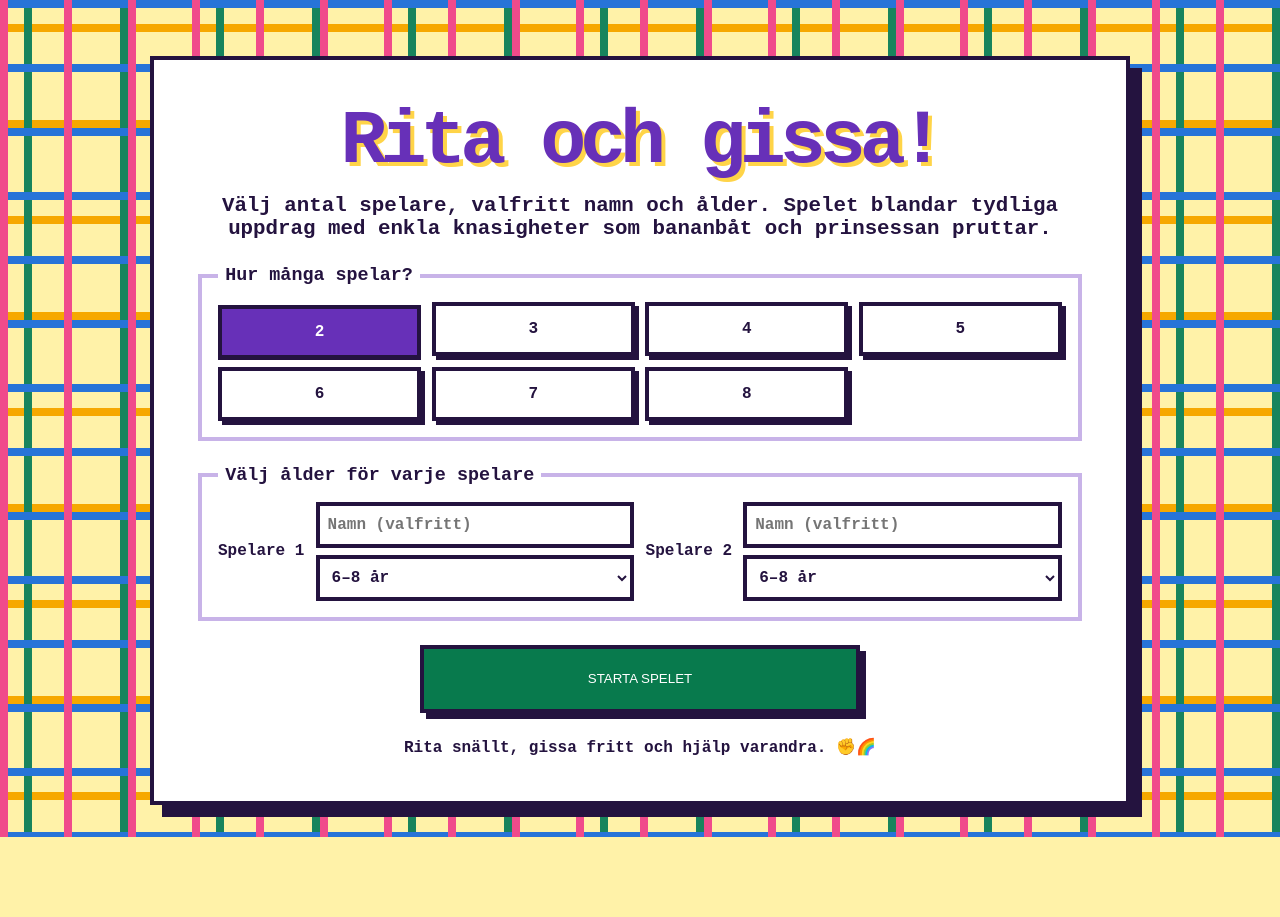
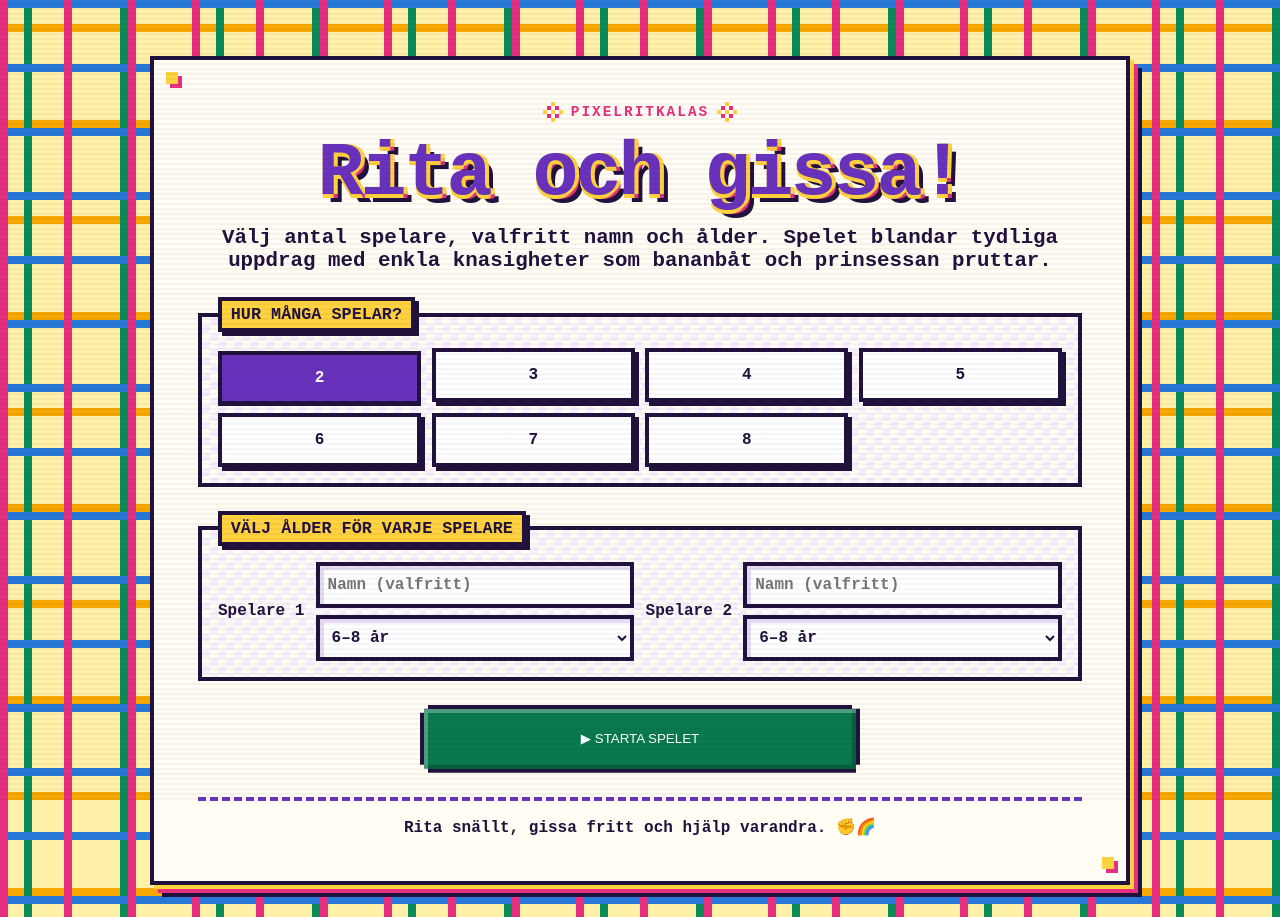
Before and after one commit to andyCDN/Ritagissa, a plain HTML site: page index.html in a window 1280 px wide. Before the commit the page ends 837 px from the top, so only its background shows below. Drawn offline with Linux system fonts and the light colour scheme.

Commit message:
Update index.html

```diff
--- a/index.html
+++ b/index.html
@@ -6,52 +6,63 @@
   <meta name="theme-color" content="#6b35c5">
   <title>Rita och gissa!</title>
   <style>
-    :root { color-scheme: light; font-family:"Courier New",ui-monospace,monospace; --ink:#24133f; --purple:#6730b8; --pixel:4px; }
+    :root { color-scheme:light; font-family:"Courier New",ui-monospace,monospace; --ink:#21123d; --purple:#6932bd; --pink:#e72f7f; --blue:#2878d8; --green:#0b8a5a; --yellow:#ffd23f; --paper:#fffdf4; --pixel:4px; }
     * { box-sizing: border-box; }
-    body { min-height:100vh; margin:0; color:var(--ink); text-align:center; background-color:#fff2a8; background-image:linear-gradient(90deg,#f04b8b 8px,transparent 8px),linear-gradient(#2774d8 8px,transparent 8px),linear-gradient(90deg,transparent 24px,#18845d 24px 32px,transparent 32px),linear-gradient(transparent 24px,#f6a800 24px 32px,transparent 32px); background-size:64px 64px,64px 64px,96px 96px,96px 96px; image-rendering:pixelated; }
-    main { width:min(100% - 1.5rem,980px); margin:auto; padding:clamp(1rem,5vw,3.5rem) 0 2rem; }
-    .panel { background:#fff; border:var(--pixel) solid var(--ink); border-radius:0; padding:clamp(1.1rem,4vw,2.75rem); box-shadow:12px 12px 0 var(--ink); }
-    h1 { margin:0; color:var(--purple); font-size:clamp(2.3rem,8vw,4.8rem); line-height:1; letter-spacing:-.08em; text-shadow:4px 4px 0 #ffd448; }
+    body { min-height:100vh; margin:0; color:var(--ink); text-align:center; background-color:#fff2a8; background-image:linear-gradient(90deg,var(--pink) 8px,transparent 8px),linear-gradient(var(--blue) 8px,transparent 8px),linear-gradient(90deg,transparent 24px,var(--green) 24px 32px,transparent 32px),linear-gradient(transparent 24px,#f6a800 24px 32px,transparent 32px); background-size:64px 64px,64px 64px,96px 96px,96px 96px; image-rendering:pixelated; }
+    body::after { content:""; position:fixed; inset:0; z-index:9; pointer-events:none; opacity:.045; background:repeating-linear-gradient(0deg,var(--ink) 0 2px,transparent 2px 5px); }
+    main { position:relative; width:min(100% - 1.5rem,980px); margin:auto; padding:clamp(1rem,5vw,3.5rem) 0 2rem; }
+    .panel { position:relative; background:var(--paper); border:var(--pixel) solid var(--ink); border-radius:0; padding:clamp(1.1rem,4vw,2.75rem); box-shadow:4px 4px 0 var(--yellow),8px 8px 0 var(--pink),12px 12px 0 var(--ink); }
+    .panel::before,.panel::after { content:""; position:absolute; width:12px; height:12px; background:var(--yellow); box-shadow:4px 4px 0 var(--pink); }
+    .panel::before { top:12px; left:12px; } .panel::after { right:12px; bottom:12px; }
+    .pixel-banner { display:flex; align-items:center; justify-content:center; gap:1rem; margin:0 0 1rem; color:var(--pink); font-size:.9rem; font-weight:900; letter-spacing:.14em; text-transform:uppercase; }
+    .pixel-star { width:4px; height:4px; flex:0 0 4px; background:var(--yellow); box-shadow:0 -8px 0 var(--yellow),0 8px 0 var(--yellow),-8px 0 0 var(--yellow),8px 0 0 var(--yellow),-4px -4px 0 var(--pink),4px -4px 0 var(--pink),-4px 4px 0 var(--pink),4px 4px 0 var(--pink); animation:pixel-blink 1.2s steps(2,end) infinite; }
+    h1 { margin:0; color:var(--purple); font-size:clamp(2.3rem,8vw,4.8rem); line-height:1; letter-spacing:-.04em; text-shadow:4px 0 0 var(--yellow),0 4px 0 var(--yellow),4px 4px 0 var(--pink),8px 8px 0 var(--ink); }
     h2 { margin:.4rem 0 1rem; font-size:clamp(1.5rem,4vw,2.2rem); }
     .intro { margin:.8rem auto 1.6rem; font-size:clamp(1rem,2.5vw,1.3rem); font-weight:700; }
     .setup-grid { display:grid; gap:1.5rem; text-align:left; }
-    fieldset { min-width:0; margin:0; padding:1rem; border:4px solid #c8b3e8; border-radius:0; }
-    legend { padding:0 .45rem; font-size:1.15rem; font-weight:900; }
+    fieldset { min-width:0; margin:0; padding:1rem; border:4px solid var(--ink); border-radius:0; background-image:linear-gradient(45deg,#f6efff 25%,transparent 25%,transparent 75%,#f6efff 75%),linear-gradient(45deg,#f6efff 25%,transparent 25%,transparent 75%,#f6efff 75%); background-size:16px 16px; background-position:0 0,8px 8px; }
+    legend { padding:.25rem .55rem; border:4px solid var(--ink); background:var(--yellow); box-shadow:4px 4px 0 var(--ink); font-size:1.05rem; font-weight:900; text-transform:uppercase; }
     .choices { display:grid; gap:.65rem; }
     .player-choices { grid-template-columns:repeat(4,1fr); }
     .player-ages { display:grid; grid-template-columns:repeat(2,minmax(0,1fr)); gap:.7rem; }
     .player-age { display:grid; grid-template-columns:auto minmax(0,1fr); align-items:center; gap:.45rem .7rem; font-weight:850; }
     .player-age span { grid-row:1 / 3; }
-    .player-age input, .player-age select { width:100%; min-height:46px; padding:.5rem; border:4px solid var(--ink); border-radius:0; color:var(--ink); background:#fff; font-family:inherit; font-size:1rem; font-weight:800; }
+    .player-age input, .player-age select { width:100%; min-height:46px; padding:.5rem; border:4px solid var(--ink); border-radius:0; color:var(--ink); background:#fff; box-shadow:inset 4px 4px 0 #e5dbf4; font-family:inherit; font-size:1rem; font-weight:800; }
     .choice input { position:absolute; opacity:0; pointer-events:none; }
     .choice span { display:grid; place-items:center; min-height:54px; padding:.55rem; border:4px solid var(--ink); border-radius:0; background:#fff; font-weight:850; cursor:pointer; box-shadow:4px 4px 0 var(--ink); }
     .choice input:checked + span { color:#fff; background:var(--purple); transform:translateY(3px); box-shadow:0 1px 0 var(--ink); }
     .choice input:focus-visible + span, .player-age input:focus-visible, .player-age select:focus-visible, button:focus-visible { outline:5px solid #ffbd00; outline-offset:3px; }
-    button { border:4px solid var(--ink); border-radius:0; color:#fff; background:var(--purple); font:850 clamp(1.15rem,3vw,1.55rem)/1.1 inherit; cursor:pointer; box-shadow:6px 6px 0 var(--ink); touch-action:manipulation; text-transform:uppercase; }
+    button { border:4px solid var(--ink); border-radius:0; color:#fff; background:var(--purple); font:850 clamp(1.05rem,3vw,1.45rem)/1.1 inherit; cursor:pointer; box-shadow:inset 4px 4px 0 rgb(255 255 255 / 28%),inset -4px -4px 0 rgb(0 0 0 / 22%),6px 6px 0 var(--ink); touch-action:manipulation; text-transform:uppercase; clip-path:polygon(8px 0,calc(100% - 8px) 0,calc(100% - 8px) 4px,100% 4px,100% calc(100% - 8px),calc(100% - 4px) calc(100% - 8px),calc(100% - 4px) 100%,8px 100%,8px calc(100% - 4px),4px calc(100% - 4px),4px calc(100% - 8px),0 calc(100% - 8px),0 8px,4px 8px,4px 4px,8px 4px); }
+    button:hover { filter:brightness(1.12) saturate(1.15); transform:translate(-2px,-2px); box-shadow:inset 4px 4px 0 rgb(255 255 255 / 32%),inset -4px -4px 0 rgb(0 0 0 / 22%),8px 8px 0 var(--ink); }
     button:active { transform:translateY(5px); box-shadow:0 1px 0 var(--ink); }
     .start { width:min(100%,440px); min-height:68px; margin:1.5rem auto 0; background:#087a4d; }
     .game-head { display:flex; align-items:center; justify-content:space-between; gap:1rem; }
     .back { min-height:48px; padding:.6rem .9rem; color:var(--ink); background:#fff; font-size:1rem; }
     .turn { margin:1.25rem 0 .3rem; color:#5b3a87; font-size:clamp(1.2rem,3vw,1.55rem); font-weight:900; }
-    .card { min-height:240px; display:grid; place-content:center; gap:.8rem; padding:clamp(1rem,4vw,2rem); border:8px double var(--purple); border-radius:0; background:#f3e8ff; box-shadow:inset 0 0 0 4px #fff; }
+    .card { position:relative; min-height:240px; display:grid; place-content:center; gap:.8rem; padding:clamp(1rem,4vw,2rem); border:8px double var(--purple); border-radius:0; background-color:#f3e8ff; background-image:linear-gradient(90deg,rgb(105 50 189 / 7%) 4px,transparent 4px),linear-gradient(rgb(105 50 189 / 7%) 4px,transparent 4px); background-size:20px 20px; box-shadow:inset 0 0 0 4px #fff,8px 8px 0 var(--ink); }
+    .card::before,.card::after { content:""; position:absolute; width:12px; height:12px; background:var(--pink); border:4px solid var(--ink); }
+    .card::before { top:8px; left:8px; } .card::after { right:8px; bottom:8px; }
     .eyebrow { margin:0; font-weight:850; }
     .eyebrow { color:var(--purple); letter-spacing:.08em; text-transform:uppercase; }
-    #prompt { margin:0; font-size:clamp(1.65rem,5vw,3rem); line-height:1.15; font-weight:900; text-wrap:balance; }
+    #prompt { margin:0; font-size:clamp(1.65rem,5vw,3rem); line-height:1.15; font-weight:900; text-shadow:3px 3px 0 #fff,5px 5px 0 #d9c1ff; text-wrap:balance; }
+    .pixel-die { display:inline-grid; place-items:center; width:1.5em; height:1.5em; margin-right:.35em; border:3px solid currentColor; background:var(--yellow); color:var(--ink); line-height:1; box-shadow:3px 3px 0 var(--ink); }
     .actions { display:flex; justify-content:center; align-items:stretch; gap:1rem; margin-top:1rem; }
     .next { width:min(100%,360px); min-height:68px; background:#d51e70; }
     .skip-info { margin:1rem 0 .55rem; font-weight:800; }
     .skip { width:min(100%,300px); min-height:68px; padding:.65rem 1rem; color:var(--ink); background:#fff; font-size:1rem; }
     .message { min-height:1.5em; margin:.6rem 0 0; font-weight:800; color:#08704a; }
     .hidden { display:none; }
-    footer { margin-top:1.5rem; font-weight:750; }
+    footer { margin-top:1.5rem; padding-top:1rem; border-top:4px dashed var(--purple); font-weight:750; }
+    @keyframes pixel-blink { 50% { opacity:.25; transform:scale(.7); } }
     @media (max-width:700px) { .player-ages{grid-template-columns:1fr}.game-head{align-items:flex-start}.actions{flex-direction:column;align-items:center} }
     @media (max-width:390px) { .player-choices{grid-template-columns:repeat(3,1fr)} }
-    @media (prefers-reduced-motion:reduce) { * { scroll-behavior:auto!important; transition:none!important; } }
+    @media (prefers-reduced-motion:reduce) { * { scroll-behavior:auto!important; transition:none!important; animation:none!important; } }
   </style>
 </head>
 <body>
   <main>
     <section class="panel" id="setup" aria-labelledby="title">
+      <div class="pixel-banner" aria-hidden="true"><span class="pixel-star"></span><span>Pixelritkalas</span><span class="pixel-star"></span></div>
       <h1 id="title">Rita och gissa!</h1>
       <p class="intro">Välj antal spelare, valfritt namn och ålder. Spelet blandar tydliga uppdrag med enkla knasigheter som bananbåt och prinsessan pruttar.</p>
       <div class="setup-grid">
@@ -72,18 +83,19 @@
           <div class="player-ages" id="player-ages"></div>
         </fieldset>
       </div>
-      <button class="start" id="start" type="button">Starta spelet</button>
+      <button class="start" id="start" type="button">▶ Starta spelet</button>
       <footer>Rita snällt, gissa fritt och hjälp varandra. ✊🌈</footer>
     </section>
 
     <section class="panel hidden" id="game" aria-labelledby="game-title">
-      <div class="game-head"><div><p class="eyebrow" id="age-label"></p><h2 id="game-title">Dags att rita!</h2></div><button class="back" id="back" type="button">← Ändra val</button></div>
+      <div class="pixel-banner" aria-hidden="true"><span class="pixel-star"></span><span>Ritläge</span><span class="pixel-star"></span></div>
+      <div class="game-head"><div><p class="eyebrow" id="age-label"></p><h2 id="game-title">Dags att rita!</h2></div><button class="back" id="back" type="button">◀ Ändra val</button></div>
       <p class="turn" id="turn">Spelare 1 ritar</p>
       <div class="card" aria-live="polite" aria-atomic="true">
         <p class="eyebrow">Ditt uppdrag</p><p id="prompt">Tryck för ett rituppdrag!</p>
       </div>
       <p class="skip-info">Svårt att rita eller förstå? Byt uppdrag – samma spelare får försöka igen.</p>
-      <div class="actions"><button class="skip" id="skip" type="button">🎲 Nytt uppdrag</button><button class="next" id="next" type="button">Nästa spelare →</button></div>
+      <div class="actions"><button class="skip" id="skip" type="button"><span class="pixel-die" aria-hidden="true">?</span>Nytt uppdrag</button><button class="next" id="next" type="button">Nästa spelare ▶</button></div>
       <p class="message" id="message" aria-live="polite"></p>
     </section>
   </main>
```
